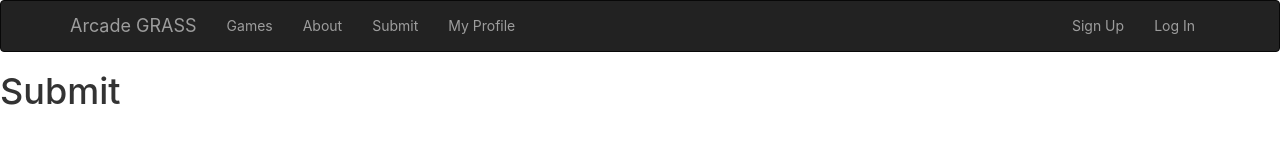
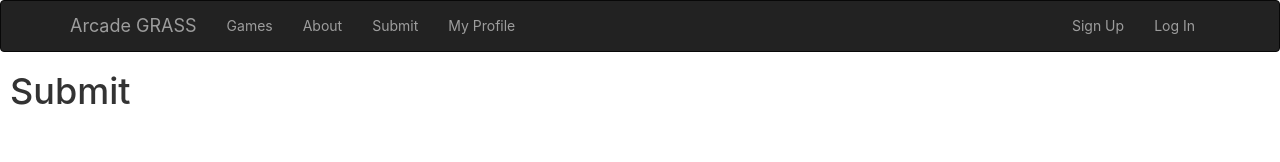
Before and after one commit to Dcorb1209/UCFArcade, a React (Create React App) app: page /Submit in a window 1280 px wide. Shown: the top 162 px of the page. Built offline with nearby package versions, Linux system fonts and the light colour scheme.

Commit message:
Added css file for submission

```diff
--- /dev/null
+++ b/src/Submit.css
@@ -0,0 +1,3 @@
+.SubmissionPage{
+    padding-left: 10px;
+}
--- a/src/Submit.js
+++ b/src/Submit.js
@@ -1,12 +1,15 @@
 import React, { Component } from 'react';
 import NaviBar from './Components/NavBar';
+import './Submit.css';
 
 class Submit extends Component {
   render() {
     return (
       <div className = 'FullPage'>
         <NaviBar/>
+        <div className = 'SubmissionPage'>
         <h1>Submit</h1>
+        </div>
       </div>
     )
   }
```
